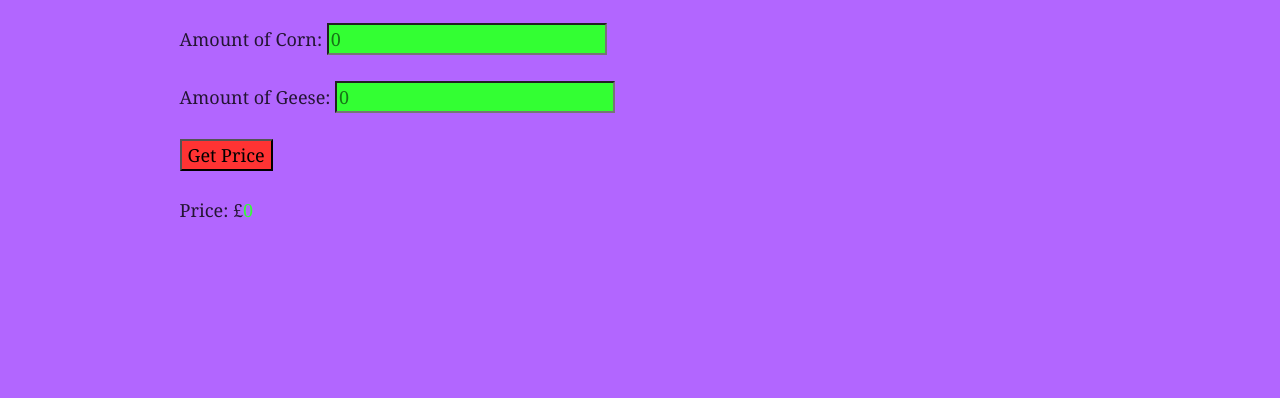
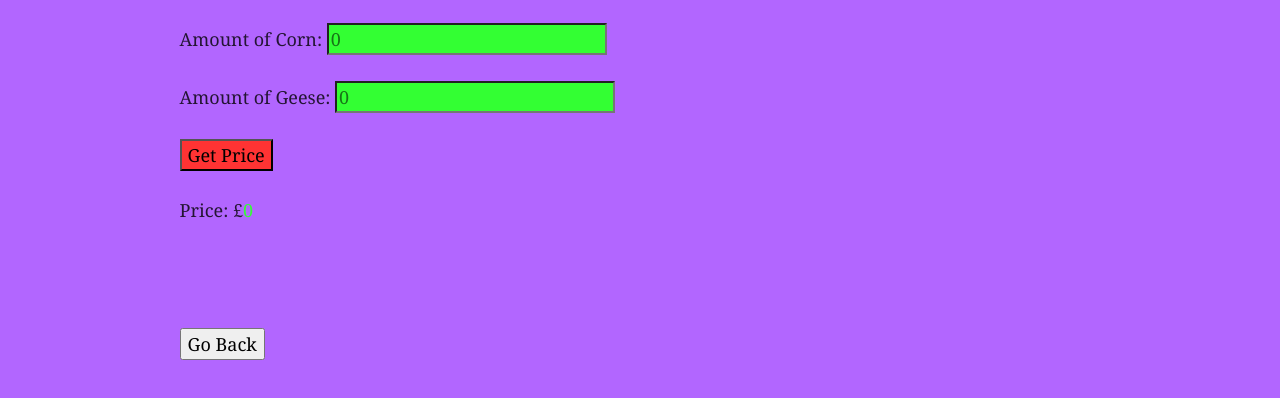
Before and after one commit to Kerl1310/onboarding-corn-calculator, a Gatsby site: page / in a window 1280 px wide. Shown: the part 100-498 px from the top of the page. Built offline with nearby package versions, Linux system fonts and the light colour scheme; Gatsby itself is replaced by a stand-in of ours.

Commit message:
Working version with rudimentary paging

```diff
--- a/src/pages/index.js
+++ b/src/pages/index.js
@@ -13,6 +13,7 @@
     state = {
       warningMessage: "",
       tripList: [],
+      maxIndex: 0,
       startingIndex: 0,
       cornQuantity: 0,
       geeseQuantity: 0,
@@ -38,7 +39,7 @@
       event.preventDefault();
 
       this.setState({
-        warningMessage: checkFeasibility(this.state.cornQuantity, this.state.geeseQuantity)
+        warningMessage: checkFeasibility(this.state.cornQuantity, this.state.geeseQuantity),
       });
 
         const totalPrice = calculateTotalPrice(this.state.cornQuantity, this.state.geeseQuantity, unitPrice);
@@ -47,7 +48,9 @@
         console.log(trips);
         this.setState ({
           totalPrice: totalPrice,
-          tripList: trips
+          tripList: trips,
+          maxIndex: trips.length,
+          startingIndex: 0
         })
      };
 
@@ -57,21 +60,52 @@
        })
      }
 
+     handleBackButtonClick = event => {
+      this.setState({
+        startingIndex: this.state.startingIndex - 10
+      })
+    }
+
     render() {
       let output = "";
       let tripListOutput = [];
-      let i = 1;
+      let i = this.state.startingIndex;
+      let maxPageIndex = i;
+      let finalPage = false;
 
-      for (let trip of this.state.tripList) {
-      tripListOutput.push(<li key={i}>{i}. {trip}</li>);
+      if (i + 10 < maxPageIndex) {
+        maxPageIndex = this.state.maxIndex;
+      }
+      else {
+        maxPageIndex = i + 10;
+      }
+
+      let page = this.state.tripList.slice(i, maxPageIndex);
+
+      for (let trip of page) {
+      tripListOutput.push(<li key={i}>{i + 1}. {trip}</li>);
         i++;
       }
+      let trips = [];
 
-      let trips = (
-        <div className="tripList">
-          <ul>{tripListOutput}</ul>
-        </div>
-      );
+      if (maxPageIndex > this.state.maxIndex) {
+        trips = (
+          <div className="tripList">
+            <ul>{tripListOutput}</ul>
+            <button onClick={this.handleBackButtonClick}>Go Back</button>
+          </div>
+        );
+      }
+      else {
+        trips = (
+          <div className="tripList">
+            <ul>{tripListOutput}</ul>
+            <button onClick={this.handleButtonClick}>Load More</button>
+            <br/>
+            <button onClick={this.handleBackButtonClick}>Go Back</button>
+          </div>
+        );
+      }
 
       if (this.state.warningMessage === "") {
         output =
```
Also changed, not shown: package.json (+6 -3 lines).
